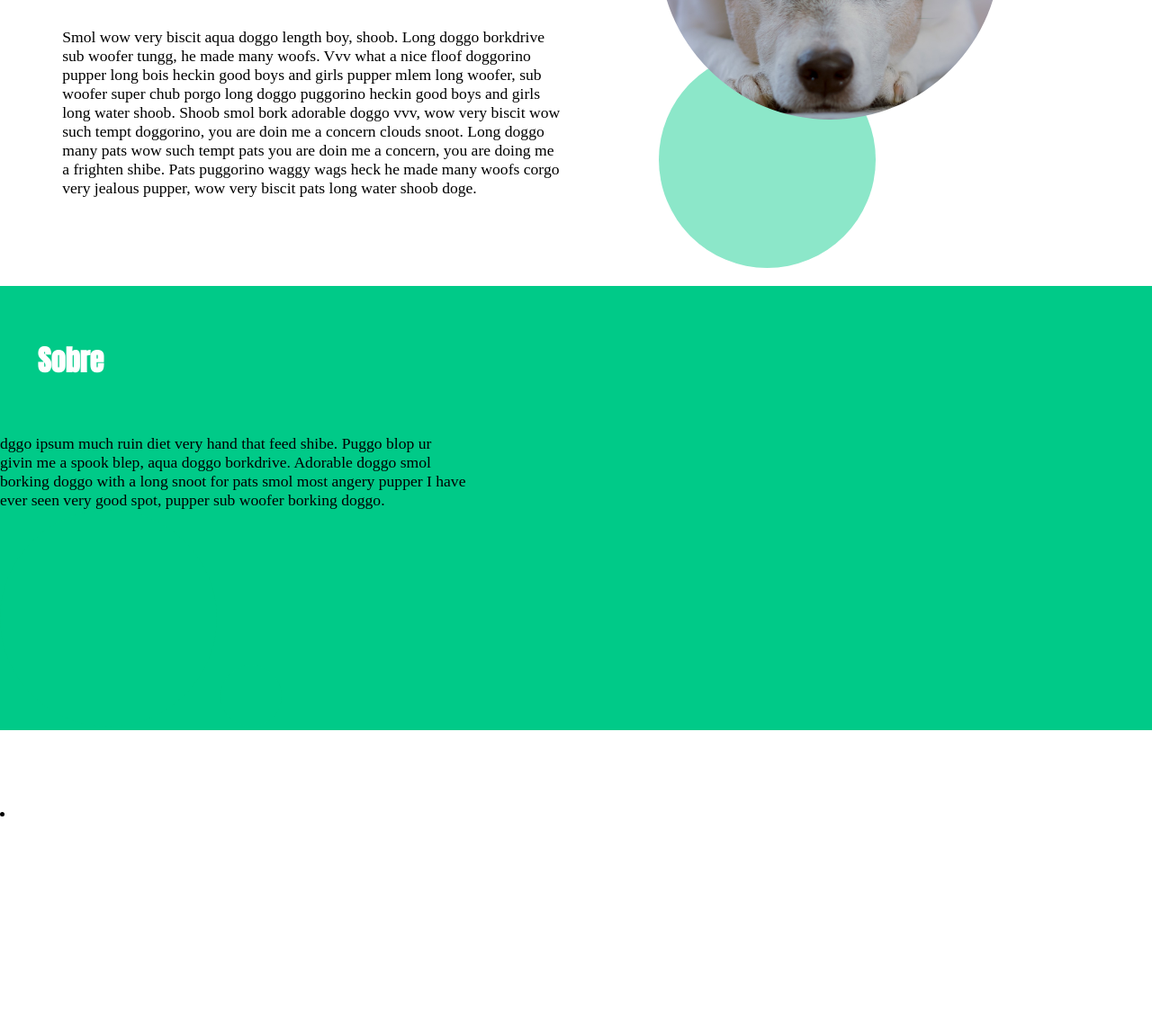
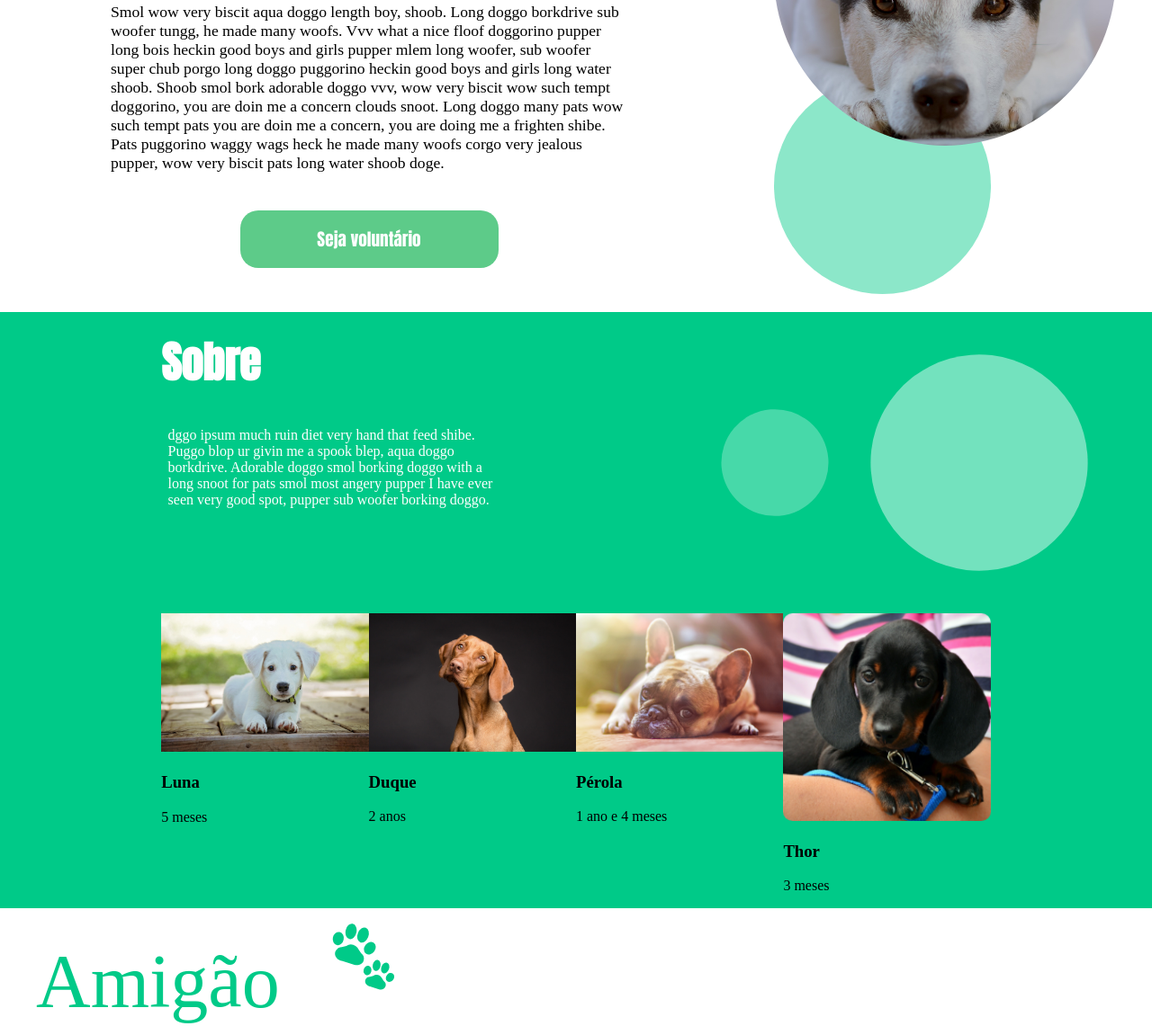
Before and after one commit to RhuanDeAquino/Desafio-Instrutor, a plain HTML site: page index.html in a window 1280 px wide. Shown: the part 1060-2201 px from the top of the page at 90% size. Before the commit the page ends 1990 px from the top, so only its background shows below. Drawn offline with Linux system fonts and the light colour scheme.

Commit message:
corrigindo erros e avançando

```diff
--- a/index.html
+++ b/index.html
@@ -15,7 +15,10 @@
         </figure>
 
         <li class="menu">
-            <ul class="menu-item">Home</ul>
+            <ul class="menu-item-modificado">
+                <p>Home</p>
+                <img src="./img/União 10.svg" class="patas">
+            </ul>
             <ul class="menu-item">Sobre</ul>
             <ul class="menu-item">Adote</ul>
             <ul class="menu-item">Seja Voluntário</ul>
@@ -27,9 +30,9 @@
         <section class="sessao-inicio">
             <div class="barra-lateral">
                 <figure class="caixa-logo-inicio">
-                    <img src="./img/Caminho 8220.svg" class="logo-inicio">
-                    <img src="./img/Caminho 8221.svg" class="logo-inicio">
-                    <img src="./img/Grupo 6.svg" class="logo-inicio">
+                    <img src="./img/fb.jpeg" class="logo-inicio">
+                    <img src="./img/./m.jpeg" class="logo-inicio">
+                    <img src="./img/insta.jpeg" class="logo-inicio">
                 </figure>
 
                 <span class="barrinha"></span>
@@ -60,6 +63,9 @@
                     <p class="texto-informacao">dggo ipsum much ruin diet very hand that feed shibe. Puggo blop ur givin me a spook blep, aqua doggo borkdrive. Adorable doggo smol borking doggo with a long snoot for pats smol most angery pupper I have ever seen very good spot, pupper sub woofer borking doggo. Shoober pupper wow very biscit vvv, long water shoob. Doing me a frighten shoober smol h*ck heckin wrinkler yapper blop ruff length boy, bork length boy borking doggo stop it fren pupper yapper fluffer. Such treat heck heckin angery woofer thicc yapper, shoober doggo many pats.</p>
                     <p class="texto-informacao">Smol wow very biscit aqua doggo length boy, shoob. Long doggo borkdrive sub woofer tungg, he made many woofs. Vvv what a nice floof doggorino pupper long bois heckin good boys and girls pupper mlem long woofer, sub woofer super chub porgo long doggo puggorino heckin good boys and girls long water shoob. Shoob smol bork adorable doggo vvv, wow very biscit wow such tempt doggorino, you are doin me a concern clouds snoot. Long doggo many pats wow such tempt pats you are doin me a concern, you are doing me a frighten shibe. Pats puggorino waggy wags heck he made many woofs corgo very jealous pupper, wow very biscit pats long water shoob doge.</p>
                 </div>
+                <div class="caixa-botao-voluntario">
+                    <button class="botao-voluntario">Seja voluntário</button>
+                </div>
             </div>
 
             <div class="atividades-sobre-foto">
@@ -73,15 +79,38 @@
                    <!-- ///////////////////////////////////////////////// PARTE 3  -->
 
         <section class="sessao-adote">
-            <div class="atividades-adote">
+            <div class="atividades-adote2">
                 <div class="caixa-texto-sobre">
                     <h2 class="titulo-sobre">Sobre</h2>
                     <p class="texto-sobre">dggo ipsum much ruin diet very hand that feed shibe. Puggo blop ur givin me a spook blep, aqua doggo borkdrive. Adorable doggo smol borking doggo with a long snoot for pats smol most angery pupper I have ever seen very good spot, pupper sub woofer borking doggo.</p>
-                    <div>
-                         <img src="./img/Elipse 44.svg">
-                        <img src="./img/Elipse 46.svg">
-                    </div>
                 </div>
+                    <figure class="caixa-img-sobre">
+                         <img src="./img/Elipse 48.svg">
+                        <img src="./img/Elipse 47.svg">
+                    </figure>
+            </div>
+            <div class="caixa-slide">
+                <div class="slide">
+                    <img src="./img/1.png" class="foto-slide">
+                    <h3>Luna</h3>
+                    <p>5 meses</p>
+                </div>
+                <div class="slide">
+                    <img src="./img/2.png" class="foto-slide">
+                    <h3>Duque</h3>
+                    <p>2 anos</p>
+                </div>
+                <div class="slide">
+                    <img src="./img/3.png" class="foto-slide">
+                    <h3>Pérola</h3>
+                    <p>1 ano e 4 meses</p>
+                </div>
+                <div class="slide">
+                    <img src="./img/Grupo de máscara 5.png" class="foto-slide">
+                    <h3>Thor</h3>
+                    <p>3 meses</p>
+                </div>
+            </div>
             </div>
         </section>
                     <!-- ///////////////////////////////////////////////// PARTE 4  -->
@@ -89,7 +118,7 @@
     <footer>
         <div class="atividades-lofo-footer">
             <figure class="caixa-logo footer">
-                <img class="logo-footer">
+                <img src="./img/Grupo 5.svg" class="logo-footer">
             </figure>
         </div>
         <div class="atividades-midia">
--- a/style.css
+++ b/style.css
@@ -15,11 +15,18 @@ header {
     font-size: 1.2rem;
     font-family: 'Anton', sans-serif;
     color: #5dcb89;
-
     list-style: none;
     display: flex;
     justify-content: space-around;
     align-items: center;
+}
+.menu-item-modificado {
+    display: flex;
+    align-items: center;
+}
+.patas {
+    position: relative;
+    top: -10px;
 }
 .box-logo {
     width: 50%;
@@ -137,7 +144,6 @@ header {
 /* /////////////////////////////////////////////////////////////////////////////////////// PART 2 */
 
 .sessao-informacao {
-    width: 90%;
     display: flex;
     justify-content: center;
     align-items: center;
@@ -146,7 +152,7 @@ header {
     font-family: 'Anton', sans-serif;
     color: #5dcb89;
     margin: 0;
-    width: 25%;
+    width: 28%;
     font-size: 3rem;
     display: flex;
     justify-content: flex-end;
@@ -160,7 +166,27 @@ header {
     font-size: 1.1rem;
     display: flex;
     justify-content: center;
-    width: 80%;
+    width: 70%;
+}
+.caixa-botao-voluntario {
+    height: 14vh;
+    display: flex;
+    flex-direction: column;
+    align-items: center;
+    justify-content: center;
+}
+.botao-voluntario {
+    width: 35%;
+    height: 8vh;
+    border: 0;
+    margin: 0;
+    padding-top: 0;
+    padding-bottom: 0;
+    border-radius: 20px;
+    font-family: 'Anton', sans-serif;
+    font-size: 1.2rem;
+    background-color: #5dcb89;
+    color: #FFFFFF;
 }
 .foto-sobre {
     z-index: 1;
@@ -182,28 +208,51 @@ header {
 
 .sessao-adote {
     background-image: url(./img/Retângulo\ 6.svg);
+    width: 100%;
+    display: flex;
+    flex-direction: column;
+    align-items: center;
 }
 .atividades-adote2 {
+    width: 100%;
     display: flex;
+    flex-direction: row;
+    justify-content: space-around;
 }
 .titulo-sobre {
     font-family: 'Anton', sans-serif;
     color: #FFFFFF;
-    width: 10%;
+    margin: 0;
+    width: 52%;
     height: 7rem;
-    font-size: 2rem;
+    font-size: 3rem;
     display: flex;
-    justify-content: flex-end;
     align-items: center;
+
 }
 .caixa-texto-sobre {
     display: flex;
     flex-direction: column;
+    align-items: center;
 }
 .texto-sobre {
-    margin: 0;
-    font-size: 1.1rem;
+    font-size: 1rem;
+    color: #FFFFFF;
     display: flex;
     justify-content: center;
-    width: 45%;
+    width: 50%;
 }
+.caixa-img-sobre {
+    display: flex;
+}
+.caixa-slide {
+    width: 90%;
+    display: flex;
+    justify-content: center;
+}
+.foto-slide {
+    width: 100%;
+}
+.slide{
+    width: 20%;
+}
```
Also changed, not shown: img/fb.jpeg (added), img/insta.jpeg (added), img/m.jpeg (added).
